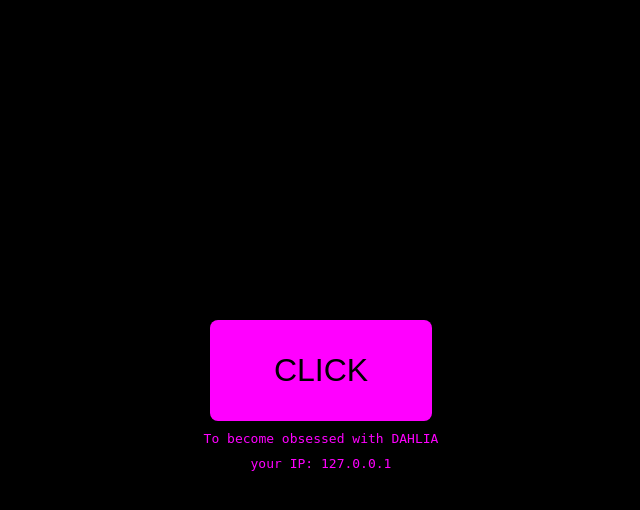
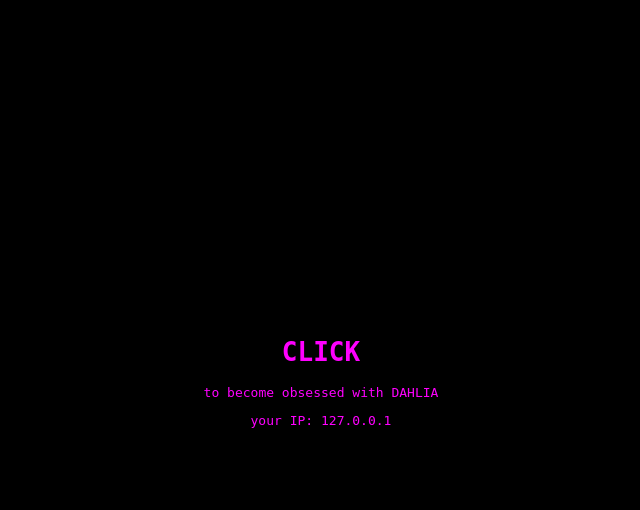
Before and after one commit to SpoilDahlia2d/dahliaware-webapp, a Flask app: page / in a window 1280 px wide. Shown: the top 510 px of the page, without its empty margins (319-959 px from the left). Run offline with Flask 3, Linux system fonts and the light colour scheme.

Commit message:
Update index.html

```diff
--- a/templates/index.html
+++ b/templates/index.html
@@ -3,20 +3,17 @@
 <head>
   <meta charset="UTF-8" />
   <meta name="viewport" content="width=device-width, initial-scale=1.0"/>
-  <title>Goddess Dahlia World</title>
+  <title>Dahlia Matrix</title>
   <link rel="stylesheet" href="{{ url_for('static', filename='css/style.css') }}">
 </head>
 <body>
   <canvas id="matrix"></canvas>
 
-  <div class="center-text" id="main-text">
-    <button id="clickBtn">CLICK</button>
-    <p class="sub">To become obsessed with DAHLIA</p>
-    <p class="ip">your IP: {{ ip }}</p>
+  <div class="center-text" id="text-block">
+    <h1 id="click-button">CLICK</h1>
+    <p id="obsession-text">to become obsessed with DAHLIA</p>
+    <p id="ip-text">your IP: {{ ip }}</p>
   </div>
-
-  <div id="imageContainer" class="image-container"></div>
-  <audio id="audio" src="{{ url_for('static', filename='audio/dahlia.mp3') }}"></audio>
 
   <script src="{{ url_for('static', filename='js/script.js') }}"></script>
 </body>
```
